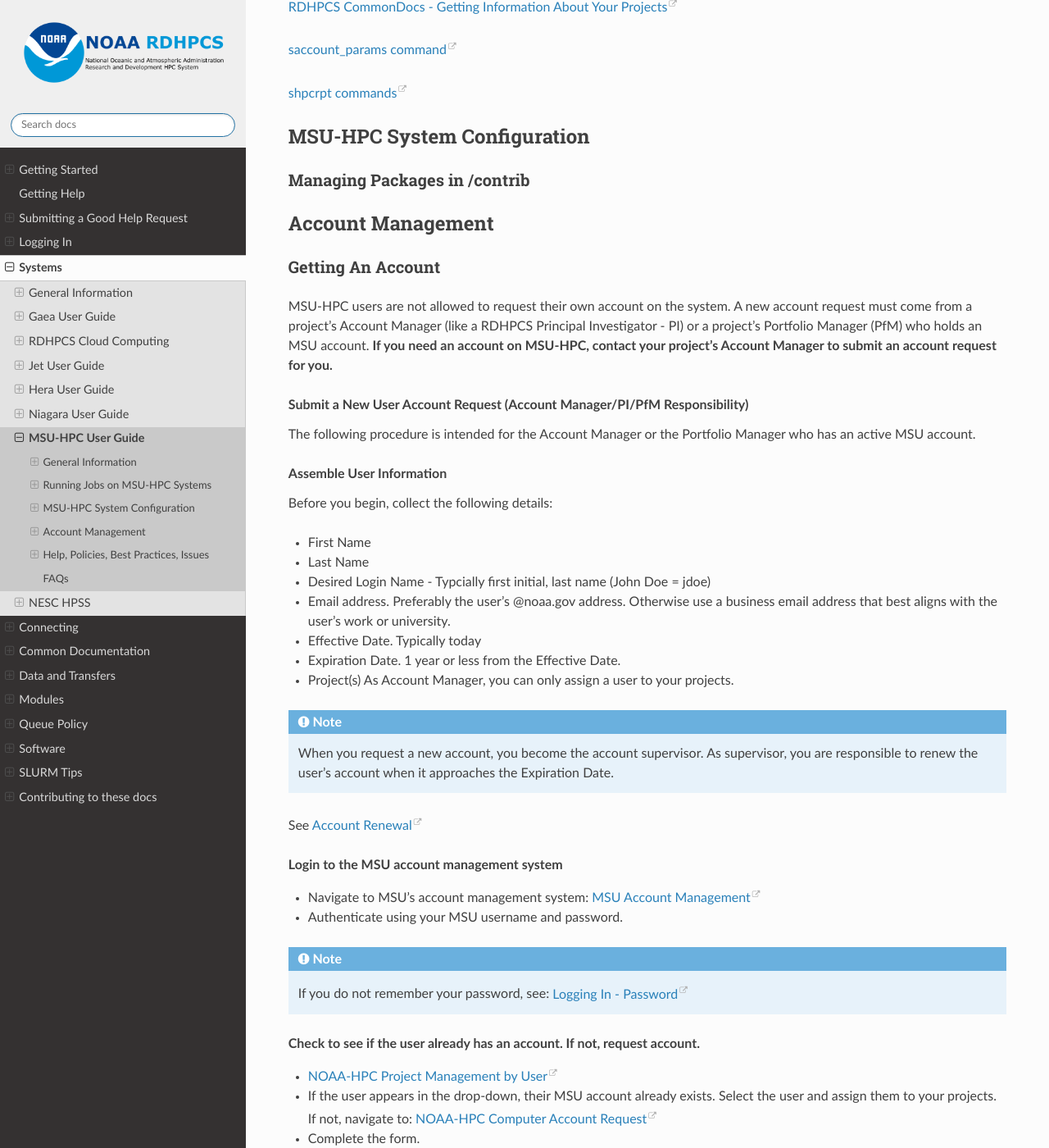
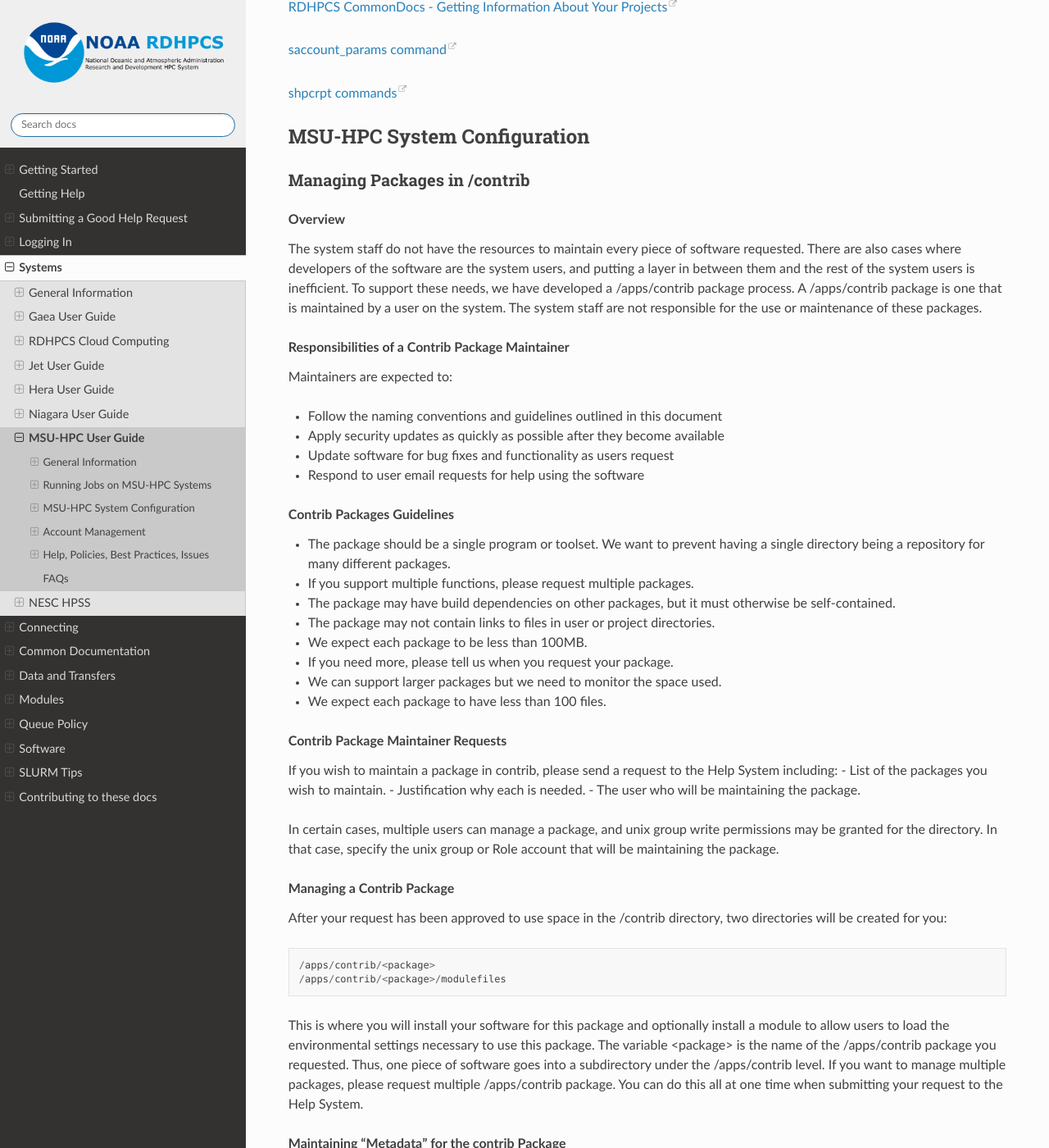
Before and after one commit to NOAA-RDHPCS/noaa-rdhpcs.github.io, a Sphinx documentation site: the page built from source/systems/MSU-HPC_user_guide.rst, in a window 1280 px wide and 1400 px high, scrolled down 18301 px. Shown: the whole window at 82% size. Built offline with Sphinx 7.4.7 and the Read the Docs theme 2.0.0, drawn with Linux system fonts in a browser that asks for light colours; pages that are not in the unit, such as notebooks, are missing from menus; some of the changed text lies outside the part shown.

Commit message:
contreib the hard way

```diff
--- a/source/systems/MSU-HPC_user_guide.rst
+++ b/source/systems/MSU-HPC_user_guide.rst
@@ -1331,6 +1331,98 @@ MSU-HPC System Configuration
 
 Managing Packages in /contrib
 --------------------
+.. rubric:: Overview
+The system staff do not have the resources to maintain every piece of software requested. There are also cases where developers of the software are the system users, and putting a layer in between them and the rest of the system users is inefficient. To support these needs, we have developed a /apps/contrib package process. A /apps/contrib package is one that is maintained by a user on the system. The system staff are not responsible for the use or maintenance of these packages.
+
+.. rubric:: Responsibilities of a Contrib Package Maintainer
+Maintainers are expected to:
+
+- Follow the naming conventions and guidelines outlined in this document
+- Apply security updates as quickly as possible after they become available
+- Update software for bug fixes and functionality as users request
+- Respond to user email requests for help using the software
+
+.. rubric:: Contrib Packages Guidelines
+- The package should be a single program or toolset. We want to prevent having a single directory being a repository for many different packages.
+- If you support multiple functions, please request multiple packages.
+- The package may have build dependencies on other packages, but it must otherwise be self-contained.
+- The package may not contain links to files in user or project directories.
+- We expect each package to be less than 100MB.
+- If you need more, please tell us when you request your package.
+- We can support larger packages but we need to monitor the space used.
+- We expect each package to have less than 100 files.
+
+.. rubric:: Contrib Package Maintainer Requests
+If you wish to maintain a package in contrib, please send a request to the Help System including:
+- List of the packages you wish to maintain.
+- Justification why each is needed.
+- The user who will be maintaining the package.
+
+In certain cases, multiple users can manage a package, and unix group write permissions may be granted for the directory. In that case, specify the unix group or Role account that will be maintaining the package.
+
+.. rubric:: Managing a Contrib Package
+After your request has been approved to use space in the /contrib directory, two directories will be created for you:
+::
+
+    /apps/contrib/<package>
+    /apps/contrib/<package>/modulefiles
+
+This is where you will install your software for this package and optionally install a module to allow users to load the environmental settings necessary to use this package. The variable <package> is the name of the /apps/contrib package you requested. Thus, one piece of software goes into a subdirectory under the /apps/contrib level. If you want to manage multiple packages, please request multiple /apps/contrib package. You can do this all at one time when submitting your request to the Help System.
+
+.. rubric:: Maintaining "Metadata" for the contrib Package
+Since contrib packages are intended to be used by other users on the system it will be helpful to have an **/apps/contrib/<package>/README** file that contains at least the following information:
+
+- Package Name:
+- Purpose:
+- Maintainer:
+- Contact info for questions/help:
+- Any other info that will be useful for general users to know
+
+.. rubric:: Contrib Package Directory Naming Conventions
+When installing software into your /apps/contrib directory, first determine if this is software that should be versioned (multiple versions may exist at one time) or un-versioned (there will only ever be one version installed, and upgrade will overwrite the existing software). For versioned software, please install it into a subdirectory of your package that is named after the version number. For supporting multiple versions of software the install path should be:
+::
+
+    /apps/contrib/<package>/<version>
+
+Where <package> is the directory assigned to you and $VER is the version number. Thus, if your package is named "ferret" and you are installing the version "3.2.6", the software should be installed in:
+::
+
+    /apps/contrib/ferret/3.2.6
+
+For supporting un-versioned software, only install the software directly into your package directory:
+::
+
+    /apps/contrib/<package>/
+
+.. rubric:: Providing Modules to Access Contrib Installed Software
+For each contrib package, a corresponding directory will be created for modules. The base directory name is "/apps/contrib/<package>/modulefiles.” Each package will have a subdirectory created named after the package. For example, for the ferret package, there will also be a directory created named:
+::
+
+    /apps/contrib/ferret/modulefiles
+
+In order for users to know what contrib software is available and who the "Point of Contact" is, users should do a listing of the /apps/contrib directory:
+::
+
+   ls -l /apps/contrib
+
+Once they which software in cotrib they need to use, then can add that package to their module path and then load the module. For example, "sutil" is a contrib package, and in order to use it, users would do the following:
+::
+
+    module use -a /apps/contrib/sutils/modulefiles
+    module load sutils
+
+.. rubric:: Creating Modules for Contrib Packages
+Example modules can be found here:
+::
+
+/apps/contrib/modulefiles.example/ferret
+
+Please use those as a template. Contrib package maintainers must follow these conventions:
+
+- Modules must display the notice when loaded providing contact information on how to get help.
+- Module naming convention should be based on the version number of the software.
+
+Please ask questions through the Help Desk regarding how to construct modules.
 
 Account Management
 =========
```
